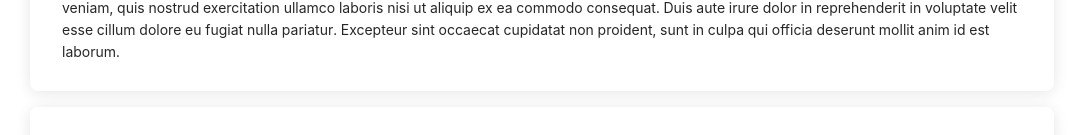
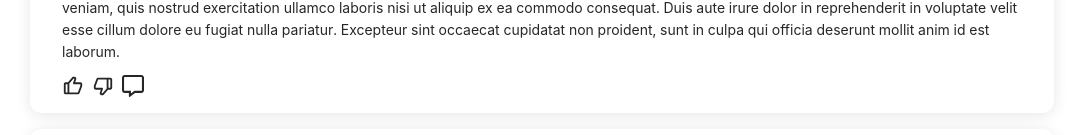
Before and after one commit to AkshitGuptaIITR/Forum-Prototype, a React (Create React App) app: page / in a window 1280 px wide. Shown: the part 795-930 px from the top of the page, without its empty margins (98-1182 px from the left). Built offline with nearby package versions, Linux system fonts and the light colour scheme; a web font is replaced by a local one.

Commit message:
completing posts part

```diff
--- a/package.json
+++ b/package.json
@@ -11,6 +11,7 @@
     "lodash": "^4.17.21",
     "react": "^18.0.0",
     "react-dom": "^18.0.0",
+    "react-icons": "^4.3.1",
     "react-redux": "^8.0.0",
     "react-router-dom": "^6.3.0",
     "react-scripts": "5.0.1",
--- a/src/Components/Home/Home.js
+++ b/src/Components/Home/Home.js
@@ -5,6 +5,8 @@ import style from "./Home.module.css";
 import { get } from "lodash";
 import profilePic from "../../Assets/profilePic.png";
 import noImage from "../../Assets/noImage.png";
+import { BiLike, BiDislike } from "react-icons/bi";
+import { FaRegCommentAlt } from "react-icons/fa";
 
 const Home = () => {
   return (
@@ -25,6 +27,11 @@ const Home = () => {
                   {get(postData, "description")}
                 </p>
               </div>
+              <div className={style.lowerComponent}>
+                <BiLike className={style.icons} />
+                <BiDislike className={style.icons} />
+                <FaRegCommentAlt className={style.icons} />
+              </div>
             </div>
           </Card>
         );
--- a/src/Components/Home/Home.module.css
+++ b/src/Components/Home/Home.module.css
@@ -44,3 +44,18 @@
   min-width: 100%;
   min-height: fit-content;
 }
+
+.lowerComponent {
+  display: flex;
+  flex-direction: row;
+}
+
+.icons {
+  width: 22px !important;
+  height: 22px !important;
+  margin-right: 8px;
+}
+
+.icons:hover {
+  cursor: pointer;
+}
--- a/src/HelperComponents/Card.module.css
+++ b/src/HelperComponents/Card.module.css
@@ -3,7 +3,7 @@
   width: 100%;
   background-color: #ffffff;
   box-shadow: 0px 2px 15px rgba(0, 0, 0, 0.1);
-  border-radius: 8px;
+  border-radius: 12px;
   padding: 16px 32px;
   margin: 8px 0px;
 }
```
Also changed, not shown: 1 other file (tests, documents, lock files or other folders).
